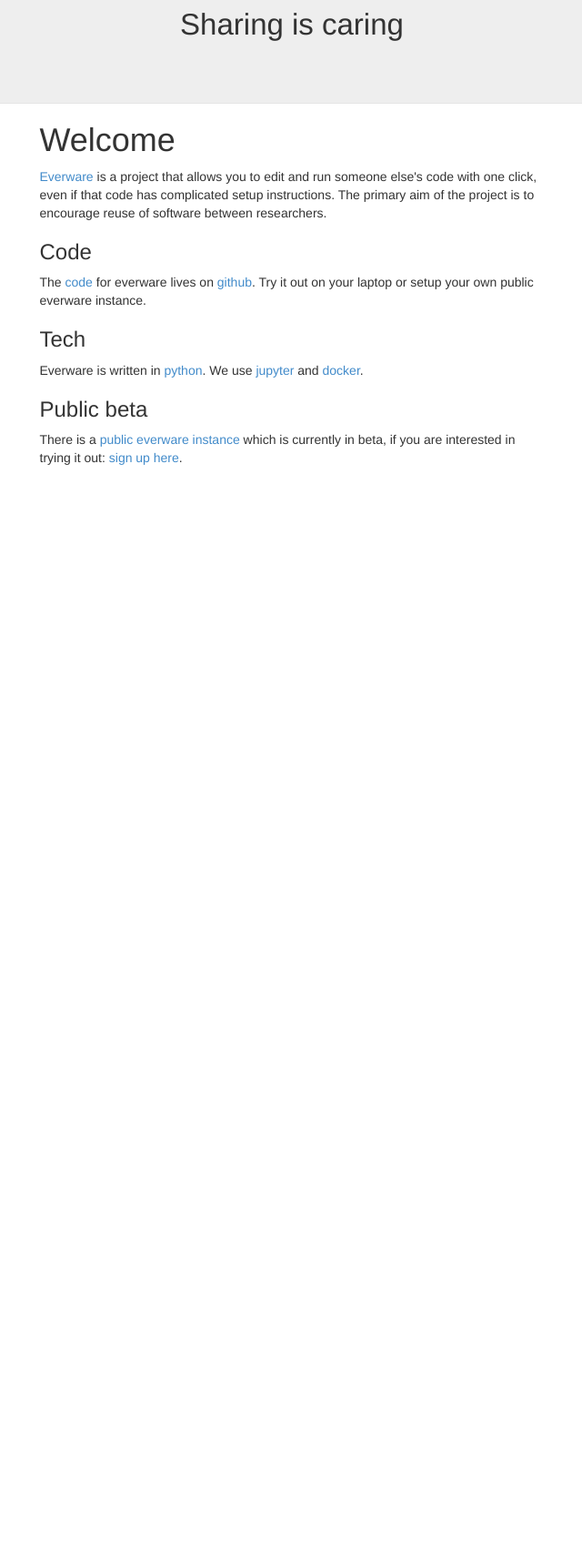
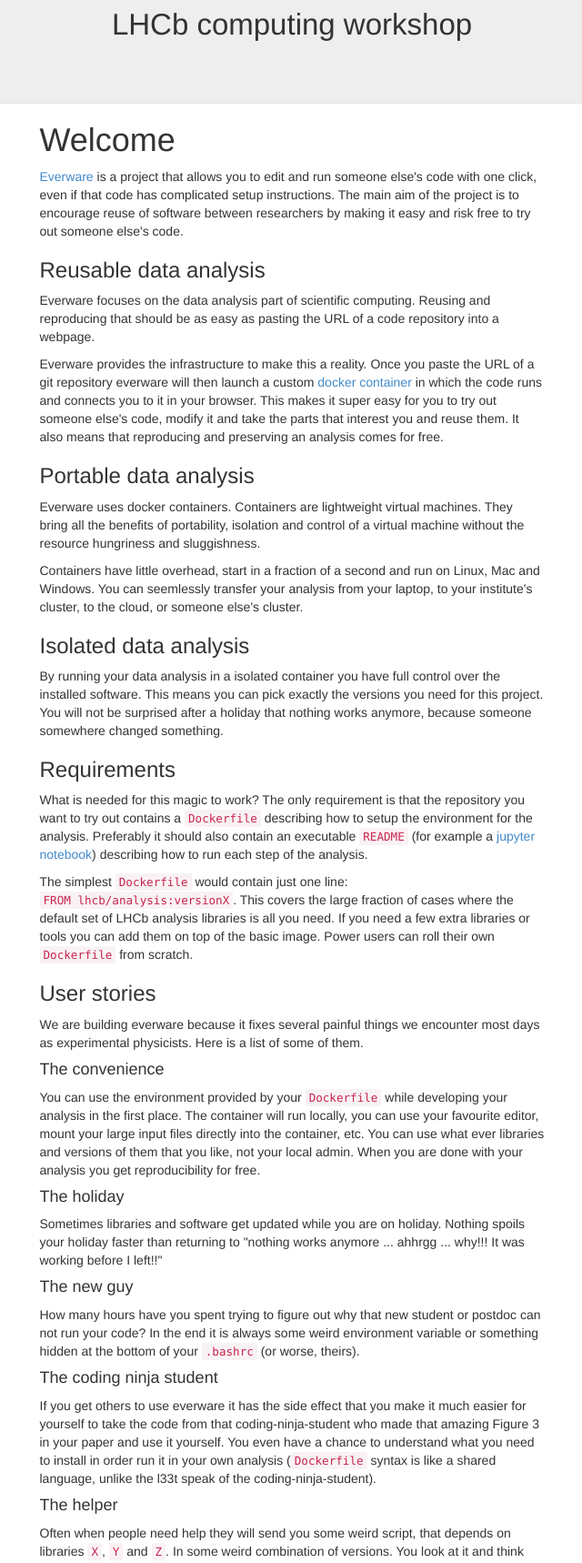
Before and after one commit to betatim/everware.github.io, a website: page lhcb-paris15.html in a window 1280 px wide. Shown: the part 164-1882 px from the top of the page at 91% size, without its empty margins (319-959 px from the left). Before the commit the page ends 800 px from the top, so only its background shows below. Drawn offline with Linux system fonts and the light colour scheme; a script that the page names is missing.

Commit message:
Adding content

```diff
--- a/less/login.less
+++ b/less/login.less
@@ -6,7 +6,6 @@
 
 
 .footer {
-    position: absolute;
     bottom: 0;
     width: 100%;
     height: 60px;
--- a/lhcb-paris15.html
+++ b/lhcb-paris15.html
@@ -37,7 +37,7 @@
 <div id="login-main">
 <header class="jumbotron masthead">
     <h1>everware</h1>
-    <p>Sharing is caring</p>
+    <p>LHCb computing workshop</p>
 </header>
 
 <div class="container">
@@ -46,25 +46,139 @@
       <h1>Welcome</h1>
       <p>
         <a href="https://github.com/everware">Everware</a> is a
-        project that allows you to edit and run someone else's code with one
-        click, even if that code has complicated setup instructions. The primary
-        aim of the project is to encourage reuse of software between
-        researchers.
+        project that allows you to edit and run someone else's code
+        with one click, even if that code has complicated setup
+        instructions. The main aim of the project is to encourage
+        reuse of software between researchers by making it easy and
+        risk free to try out someone else's code.
       </p>
     </div>
 
     <div class="col-sm-6" style="float:none; margin:0 auto">
-      <h3>Code</h3>
+      <h3>Reusable data analysis</h3>
       <p>
-        The <a href="https://github.com/everware">code</a> for
-        everware lives on <a href="https://github.com/">github</a>.
-        Try it out on your laptop or setup your own public everware
-        instance.
+        Everware focuses on the data analysis part of scientific
+        computing. Reusing and reproducing that should be as easy as
+        pasting the URL of a code repository into a webpage.
+      </p>
+      <p>
+        Everware provides the infrastructure to make this a
+        reality. Once you paste the URL of a git repository everware
+        will then launch a
+        custom <a href="https://www.docker.com/what-docker">docker
+        container</a> in which the code runs and connects you to it in
+        your browser. This makes it super easy for you to try out
+        someone else's code, modify it and take the parts that
+        interest you and reuse them. It also means that reproducing
+        and preserving an analysis comes for free.
       </p>
     </div>
 
     <div class="col-sm-6" style="float:none; margin:0 auto">
+      <h3>Portable data analysis</h3>
+      <p>
+        Everware uses docker containers. Containers are lightweight
+        virtual machines. They bring all the benefits of portability,
+        isolation and control of a virtual machine without the
+        resource hungriness and sluggishness.
+      </p>
+      <p>
+        Containers have little overhead, start in a fraction of a
+        second and run on Linux, Mac and Windows. You can seemlessly
+        transfer your analysis from your laptop, to your institute's
+        cluster, to the cloud, or someone else's cluster.
+      </p>
+    </div>
+
+    <div class="col-sm-6" style="float:none; margin:0 auto">
+      <h3>Isolated data analysis</h3>
+      <p>
+        By running your data analysis in a isolated container you have
+        full control over the installed software. This means you can
+        pick exactly the versions you need for this project. You will
+        not be surprised after a holiday that nothing works anymore,
+        because someone somewhere changed something.
+      </p>
+    </div>
+
+    <div class="col-sm-6" style="float:none; margin:0 auto">
+      <h3>Requirements</h3>
+      <p>
+        What is needed for this magic to work? The only requirement is
+        that the repository you want to try out contains
+        a <code>Dockerfile</code> describing how to setup the
+        environment for the analysis. Preferably it should also
+        contain an executable <code>README</code> (for example
+        a <a href="https://jupyter.org">jupyter notebook</a>)
+        describing how to run each step of the analysis.
+      </p>
+      <p>
+        The simplest <code>Dockerfile</code> would contain just one
+        line: <code>FROM lhcb/analysis:versionX</code>. This covers
+        the large fraction of cases where the default set of LHCb
+        analysis libraries is all you need. If you need a few extra
+        libraries or tools you can add them on top of the basic
+        image. Power users can roll their own <code>Dockerfile</code>
+        from scratch.
+      </p>
+    </div>
+
+    <div class="col-sm-6" style="float:none; margin:0 auto">
+      <h3>User stories</h3>
+      <p>
+        We are building everware because it fixes
+        several painful things we encounter most days as experimental
+        physicists. Here is a list of some of them.
+      </p>
+
+      <h4>The convenience</h4>
+      <p>You can use the environment provided by
+        your <code>Dockerfile</code> while developing your analysis in
+        the first place. The container will run locally, you can use
+        your favourite editor, mount your large input files directly
+        into the container, etc. You can use what ever libraries and
+        versions of them that you like, not your local admin. When you
+        are done with your analysis you get reproducibility for free.
+      </p>
+      <h4>The holiday</h4>
+      <p>Sometimes libraries and software get updated while you are on holiday.
+        Nothing spoils your holiday faster than returning to "nothing works
+        anymore ... ahhrgg ... why!!! It was working before I left!!"</p>
+      <h4>The new guy</h4>
+      <p>How many hours have you spent trying to figure out why that new
+        student or postdoc can not run your code? In the end it is always some
+        weird environment variable or something hidden at the bottom of your
+        <code>.bashrc</code> (or worse, theirs).</p>
+      <h4>The coding ninja student</h4>
+      <p>If you get others to use everware it has the side effect that
+        you make it much easier for yourself to take the code from
+        that coding-ninja-student who made that amazing Figure 3 in
+        your paper and use it yourself. You even have a chance to
+        understand what you need to install in order run it in your
+        own analysis (<code>Dockerfile</code> syntax is like a shared
+        language, unlike the l33t speak of the coding-ninja-student).</p>
+      <h4>The helper</h4>
+      <p>Often when people need help they will send you some weird
+        script, that depends on
+        libraries <code>X</code>, <code>Y</code>
+        and <code>Z</code>. In some weird combination of versions. You
+        look at it and think 'yeah right ... this is gonna take a
+        while.', getting things setup to help you will take some
+        time. Therefore you will ask for a lot of your favourite
+        dirnks in exchange for helping them with your
+        problem. However, if you could run it in your browser at a
+        click of a button ... one coffee will suffice (and you will
+        look at it now, not maybe later).</p>
+    </div>
+
+    <div class="col-sm-6" style="float:none; margin:0 auto">
       <h3>Tech</h3>
+      <p>
+        The <a href="https://github.com/everware">code</a> for
+        everware lives on <a href="https://github.com/">github</a>.
+        Try it out on your laptop or setup your a public everware
+        instance.
+      </p>
       <p>
         Everware is written
         in <a href="https://www.python.org/">python</a>. We
@@ -86,8 +200,13 @@
   </div>
 </div>
 
+<footer class="footer">
+  <div class="container">
+
+  </div>
+</footer>
+
 </div>
 
 </body>
-
 </html>
```
Also changed, not shown: css/style.min.css, 1 other file.
